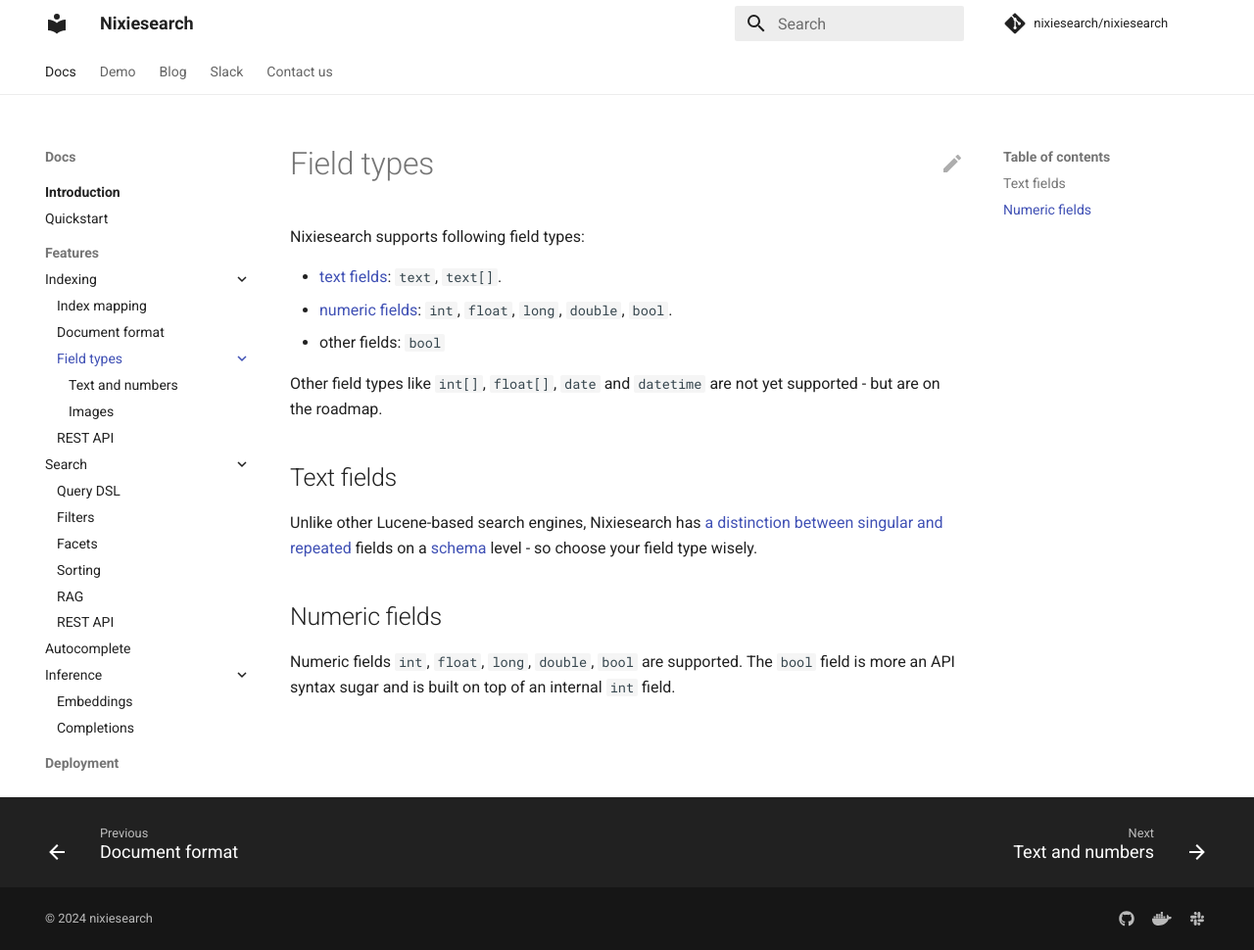
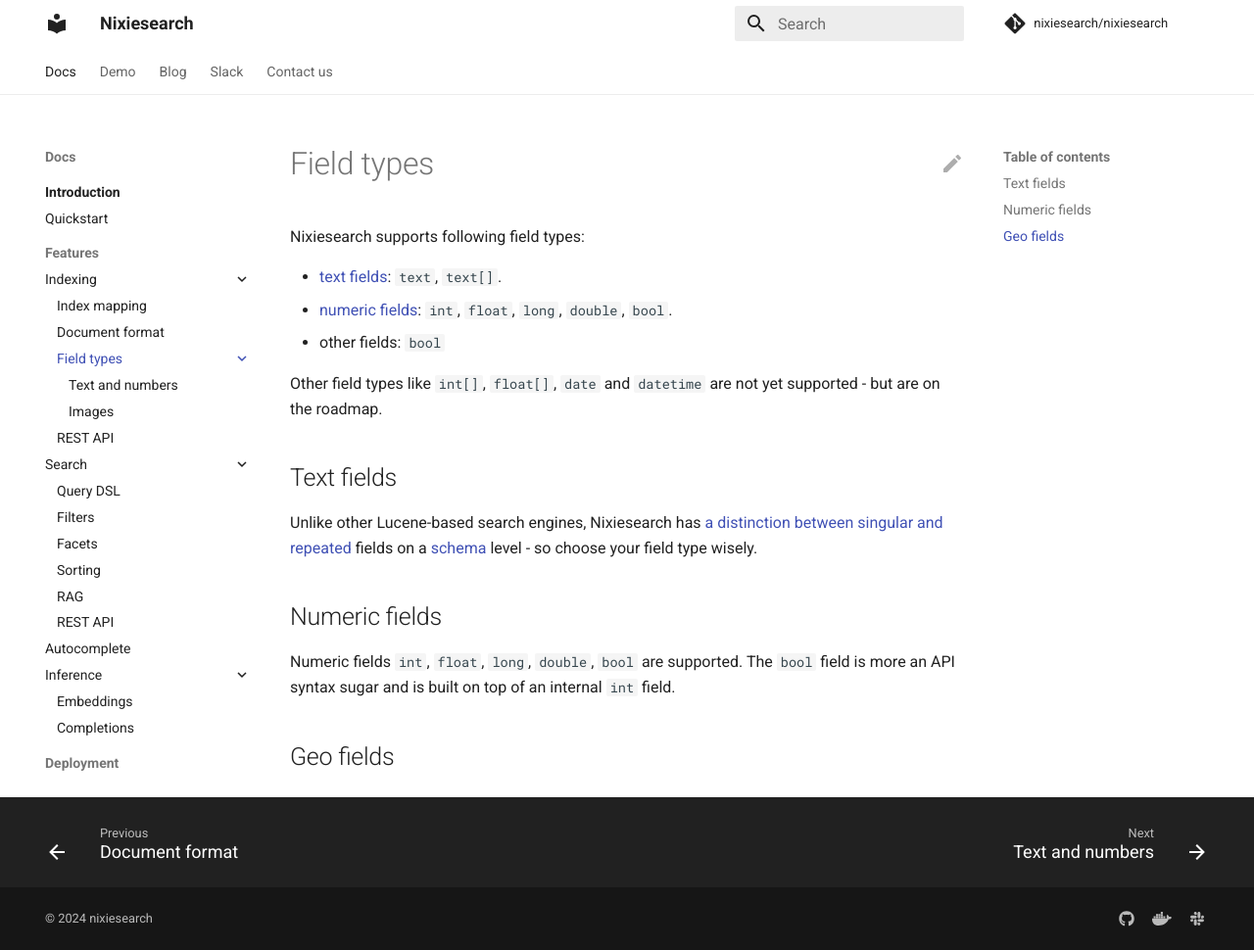
Before and after one commit to nixiesearch/nixiesearch, an MkDocs documentation site: the page built from docs/docs/features/indexing/types/index.md, in a window 1280 px wide and 970 px high. Shown: the whole window at 98% size. Built offline with MkDocs 1.6.1 and Material for MkDocs 9.7.7, drawn with Linux system fonts in a browser that asks for light colours; comment, search, counter and statistics services are not loaded.

```diff
--- a/docs/docs/features/indexing/types/index.md
+++ b/docs/docs/features/indexing/types/index.md
@@ -15,3 +15,5 @@
 ## Numeric fields
 
 Numeric fields `int`, `float`, `long`, `double`, `bool` are supported. The `bool` field is more an API syntax sugar and is built on top of an internal `int` field.
+
+## Geo fields
```
Also changed, not shown: 1 other file.
